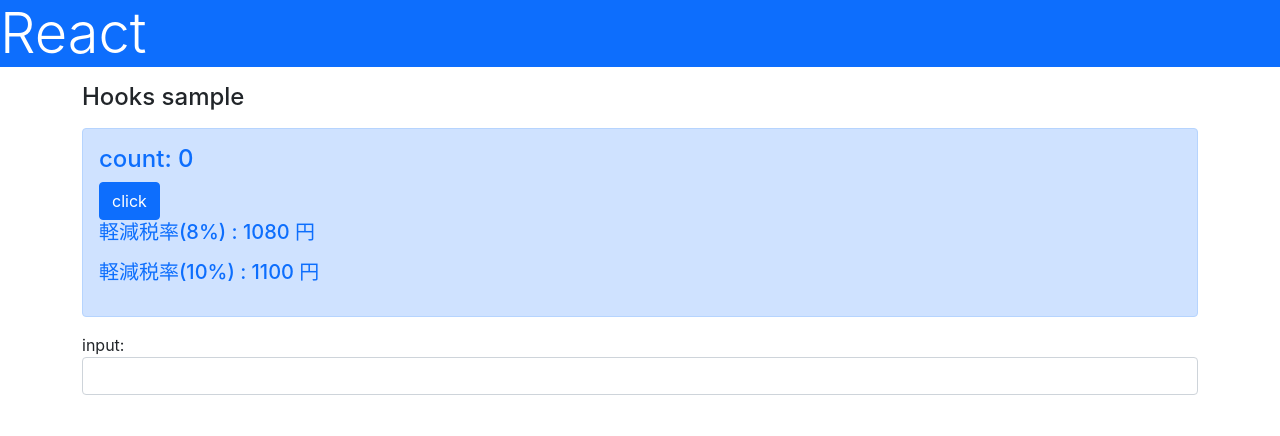
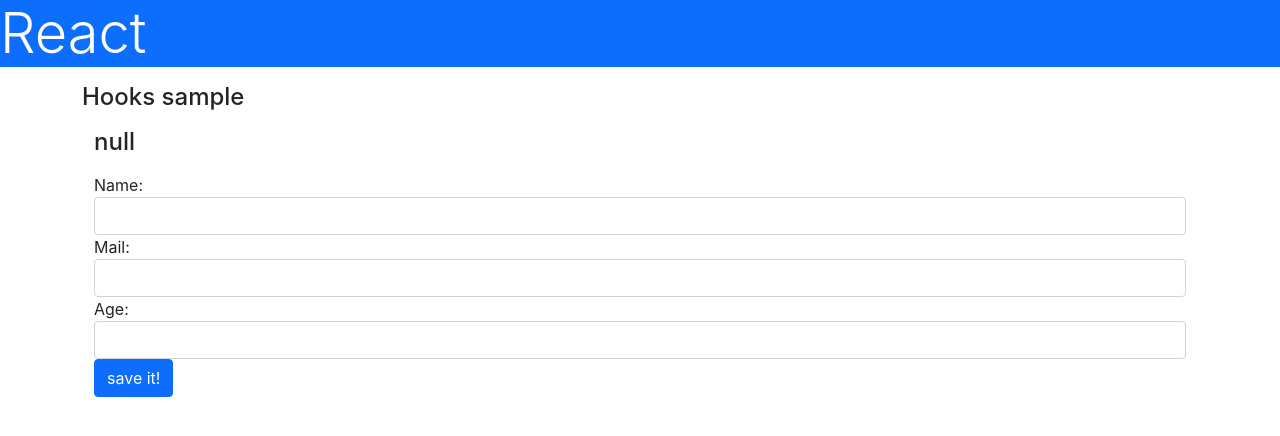
Before and after one commit to Ha-ji-me/learning-react-hooks, a React (Create React App) app: page / in a window 1280 px wide. Shown: the top 436 px of the page. Built offline with nearby package versions, Linux system fonts and the light colour scheme.

Commit message:
4-5/stateの永続化: localstorageを利用しブラウザに保管

```diff
--- a/src/Form.jsx
+++ b/src/Form.jsx
@@ -1,28 +1,18 @@
 import React, { useState } from "react";
 import './App.css';
+import usePersist from './Persist'
 
 function AlertMessage(props) {
-  const data = props.data;
-  const msg = JSON.stringify(data);
+  // const data = props.data;
+  // const msg = JSON.stringify(data);
 
-  return <div className="alert alert-primary h5 text-primary">
-    <h5>{msg}</h5>
-    <hr />
-    <table className="table h6">
-      <tr><th>Name</th><td>{data.name}</td></tr>
-      <tr><th>Mail</th><td>{data.mail}</td></tr>
-      <tr><th>Age</th><td>{data.age}</td></tr>
-    </table>
-  </div>
-}
-
-function Form() {
   const [name, setName] = useState("");
   const [mail, setMail] = useState("");
   const [age, setAge] = useState("");
-  const [form, setForm] = useState({
-    name:'no name', mail:'no mail', age:0
-  });
+  // const [form, setForm] = useState({
+  //   name:'no name', mail:'no mail', age:0
+  // });
+  const [myData, setMyData] = usePersist("mydata", null);
 
   const doChangeName = (event) => {
     setName(event.target.value);
@@ -33,18 +23,26 @@
   const doChangeAge = (event) => {
     setAge(event.target.value);
   }
-  const doSubmitForm = (event) => {
-    setForm({name:name, mail:mail, age:age})
-    event.preventDefault();
+  // const doSubmitForm = (event) => {
+  //   setForm({name:name, mail:mail, age:age})
+  //   event.preventDefault();
+  // }
+  const onAction = (e) => {
+    const data = {
+      name: name,
+      mail: mail,
+      age: age,
+    }
+    setMyData(data);
   }
 
   return(
     <div>
-      <h1 className="bg-primary text-white display-4">React</h1>
+      {/* <h1 className="bg-primary text-white display-4">React</h1> */}
       <div className="container">
-        <h4 className="my-3">Hooks sample</h4>
-        <AlertMessage data={form} setData={setForm}/>
-        <form onSubmit={doSubmitForm}>
+        <h4 className="my-3">{JSON.stringify(myData)}</h4>
+        {/* <AlertMessage data={form} setData={setForm}/> */}
+        {/* <form onSubmit={doSubmitForm}> */}
           <div className="form-group">
             <label>Name:</label>
             {/* onChangeによってinputのvalueを更新している */}
@@ -58,8 +56,23 @@
             <label>Age:</label>
             <input type="text" className="form-control" onChange={doChangeAge} />
           </div>
-          <input type="submit" className="btn btn-primary" value="Click!" />
-        </form>
+          <button onClick={onAction} className="btn btn-primary">
+            save it!
+          </button>
+          {/* <input type="submit" className="btn btn-primary" value="Click!" />
+        </form> */}
+      </div>
+    </div>
+  )
+}
+
+function Form() {
+  return(
+    <div>
+      <h1 className="bg-primary text-white display-4">React</h1>
+      <div className="container">
+        <h4 className="my-3">Hooks sample</h4>
+        <AlertMessage />
       </div>
     </div>
   )
--- /dev/null
+++ b/src/Persist.jsx
@@ -0,0 +1,30 @@
+import React, { useState } from "react";
+
+function usePersist(ky, initVal) {
+  const key = "hooks:" + ky;
+
+  const value = () => {
+    try {
+      const item = window.localStorage.getItem(key);
+      return item ? JSON.parse(item) : initVal;
+    } catch (err) {
+      console.log(err);
+      return initVal;
+    }
+  }
+
+  const setValue = (val) => {
+    try {
+      setValue(val);
+      window.localStorage.setItem(key, JSON.stringify(val));
+    } catch (err) {
+      console.log(err);
+    }
+  }
+
+  const [savedValue, setSavedValue] = useState(value);
+
+  return [savedValue, setValue];
+}
+
+export default usePersist;
--- a/src/index.js
+++ b/src/index.js
@@ -14,8 +14,8 @@
     {/* <App /> */}
     {/* <Hooks /> */}
     {/* <Card /> */}
-    {/* <Form /> */}
-    <Effect />
+    <Form />
+    {/* <Effect /> */}
   </React.StrictMode>
 );
 
```
